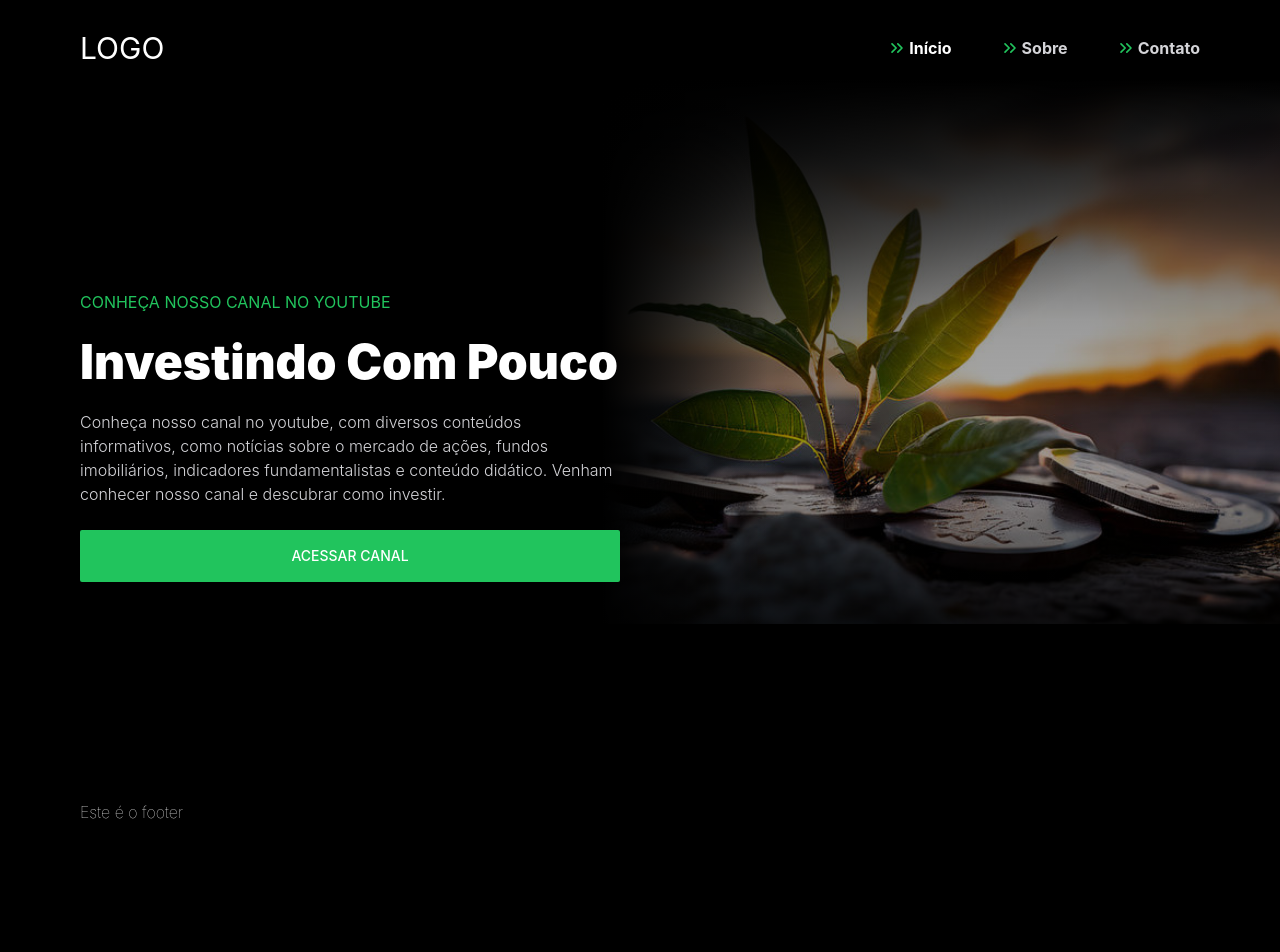
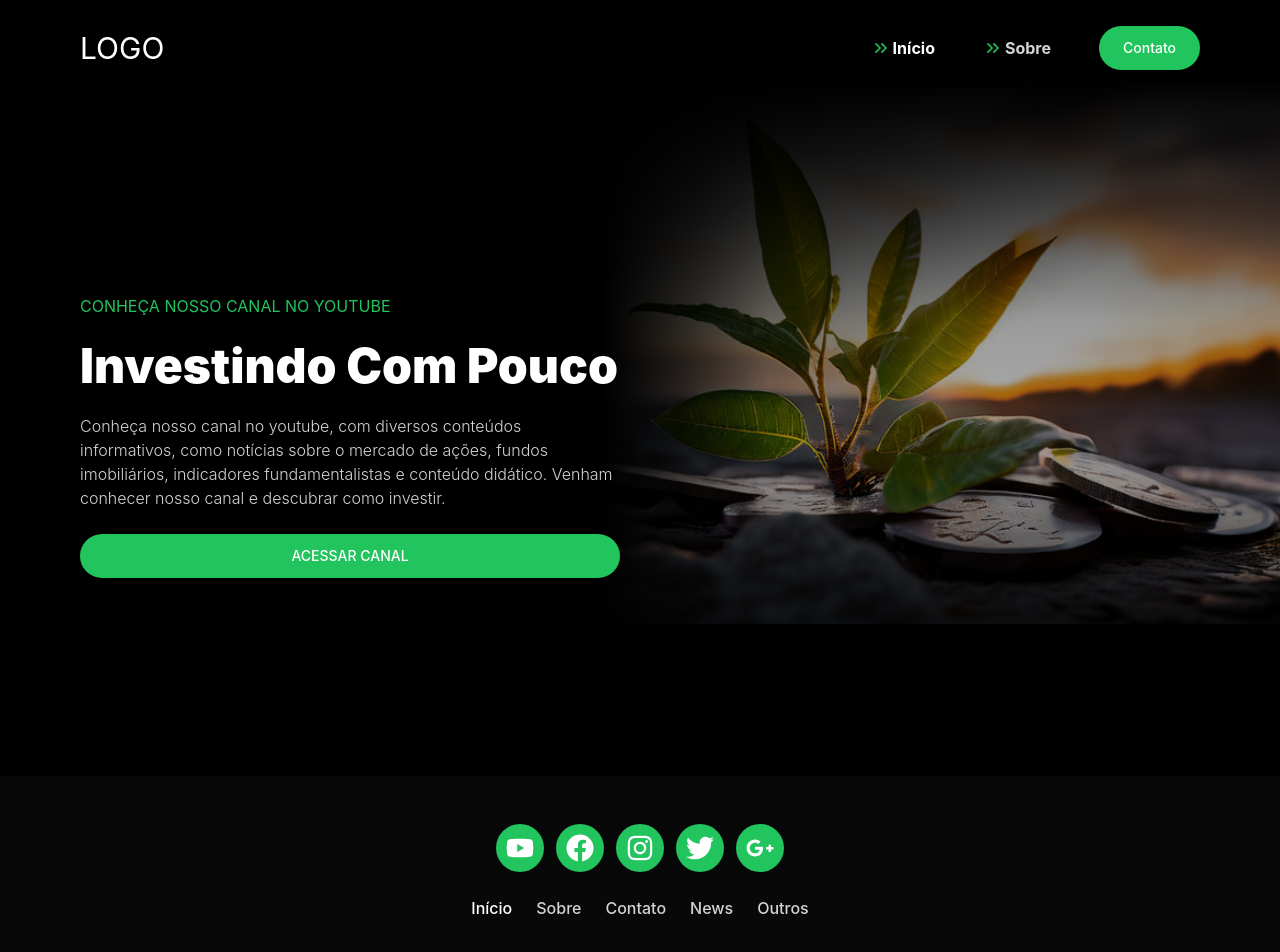
Before and after one commit to mayconjzj/investindocompouco, a Next.js app: page / in a window 1280 px wide. Shown: the top 952 px of the page. Before the commit the page ends 848 px from the top, so only its background shows below. Built offline with nearby package versions, Linux system fonts and the light colour scheme.

Commit message:
New Commit

```diff
--- a/src/app/globals.css
+++ b/src/app/globals.css
@@ -7,6 +7,7 @@
     --background: 0 0% 0%;
     --foreground: 0 0% 100%;
     --primary: 142 71% 45%;
+    --secundary: 0 0% 3%;
     --muted: 240 5% 84%;
     --border: 240 5% 84%;
 
--- a/src/app/page.tsx
+++ b/src/app/page.tsx
@@ -30,7 +30,7 @@ export default function Home() {
           </p>
 
           <div className="flex gap-x-3">
-            <Button className="w-full" rounded="sm" asChild>
+            <Button className="w-full" asChild>
               <Link
                 href={'https://www.youtube.com/@investindocompouco_oficial'}
                 target="_blank"
--- a/src/components/footer.tsx
+++ b/src/components/footer.tsx
@@ -1,8 +1,88 @@
+import Link from 'next/link';
+import {
+  FaYoutube,
+  FaFacebook,
+  FaInstagram,
+  FaTwitter,
+  FaGooglePlusG
+} from 'react-icons/fa';
+
+import { ActiveLink } from './ui/active-link';
+import { Button } from './ui/button';
+
 export const Footer = () => {
   return (
-    <footer className="px-2 md:px-16 lg:px-20 py-6 space-y-6">
-      <section className="space-y-3">
-        <p className="font-thin">Este é o footer</p>
+    <footer className="bg-secundary">
+      <section className="space-y-6 py-12">
+        <div>
+          <ul className="flex gap-x-3 items-center justify-center">
+            <li>
+              <Button rounded="full" size="none" className="size-12" asChild>
+                <Link
+                  href="https://www.youtube.com/@investindocompouco_oficial"
+                  target="_blank"
+                >
+                  <FaYoutube size={28} />
+                </Link>
+              </Button>
+            </li>
+            <li>
+              <Button rounded="full" size="none" className="size-12" asChild>
+                <Link href="/" target="_blank">
+                  <FaFacebook size={28} />
+                </Link>
+              </Button>
+            </li>
+            <li>
+              <Button rounded="full" size="none" className="size-12" asChild>
+                <Link href="/" target="_blank">
+                  <FaInstagram size={28} />
+                </Link>
+              </Button>
+            </li>
+            <li>
+              <Button rounded="full" size="none" className="size-12" asChild>
+                <Link href="/" target="_blank">
+                  <FaTwitter size={28} />
+                </Link>
+              </Button>
+            </li>
+            <li>
+              <Button rounded="full" size="none" className="size-12" asChild>
+                <Link href="/" target="_blank">
+                  <FaGooglePlusG size={28} />
+                </Link>
+              </Button>
+            </li>
+          </ul>
+        </div>
+
+        <div>
+          <ul className="flex items-center justify-center gap-x-6">
+            <li className="font-medium text-muted hover:text-foreground">
+              <ActiveLink href="/">Início</ActiveLink>
+            </li>
+            <li className="font-medium text-muted hover:text-foreground">
+              <ActiveLink href="/about">Sobre</ActiveLink>
+            </li>
+            <li className="font-medium text-muted hover:text-foreground">
+              Contato
+            </li>
+            <li className="font-medium text-muted hover:text-foreground">
+              News
+            </li>
+            <li className="font-medium text-muted hover:text-foreground">
+              Outros
+            </li>
+          </ul>
+        </div>
+      </section>
+
+      <section className="flex justify-center bg-background py-4">
+        <div>
+          &copy; {new Date().getFullYear()} Copyright:
+          InvestindoComPouco.vercel.app
+        </div>
       </section>
     </footer>
   );
--- a/src/components/header.tsx
+++ b/src/components/header.tsx
@@ -1,4 +1,5 @@
 import { ActiveLink } from './ui/active-link';
+import { Button } from './ui/button';
 
 export const Header = () => {
   return (
@@ -20,9 +21,7 @@ export const Header = () => {
             </ActiveLink>
           </li>
           <li>
-            <ActiveLink href="/contact" icon>
-              Contato
-            </ActiveLink>
+            <Button>Contato</Button>
           </li>
         </ul>
       </nav>
--- a/src/components/ui/button.tsx
+++ b/src/components/ui/button.tsx
@@ -8,6 +8,7 @@ export const ButtonVariants = tv({
       primary: 'bg-primary text-foreground hover:bg-primary/80 duration-150'
     },
     size: {
+      none: 'px-0 py-0',
       sm: 'px-4 py-2',
       md: 'px-6 py-3',
       lg: 'px-8 py-4',
@@ -24,8 +25,8 @@ export const ButtonVariants = tv({
   },
   defaultVariants: {
     variant: 'primary',
-    size: 'lg',
-    rounded: 'md'
+    size: 'md',
+    rounded: 'full'
   }
 });
 
--- a/tailwind.config.ts
+++ b/tailwind.config.ts
@@ -18,6 +18,7 @@ const config: Config = {
         background: 'hsl(var(--background))',
         foreground: 'hsl(var(--foreground))',
         primary: 'hsl(var(--primary))',
+        secundary: 'hsl(var(--secundary))',
         muted: 'hsl(var(--muted))',
         border: 'hsl(var(--border))'
       }
```
